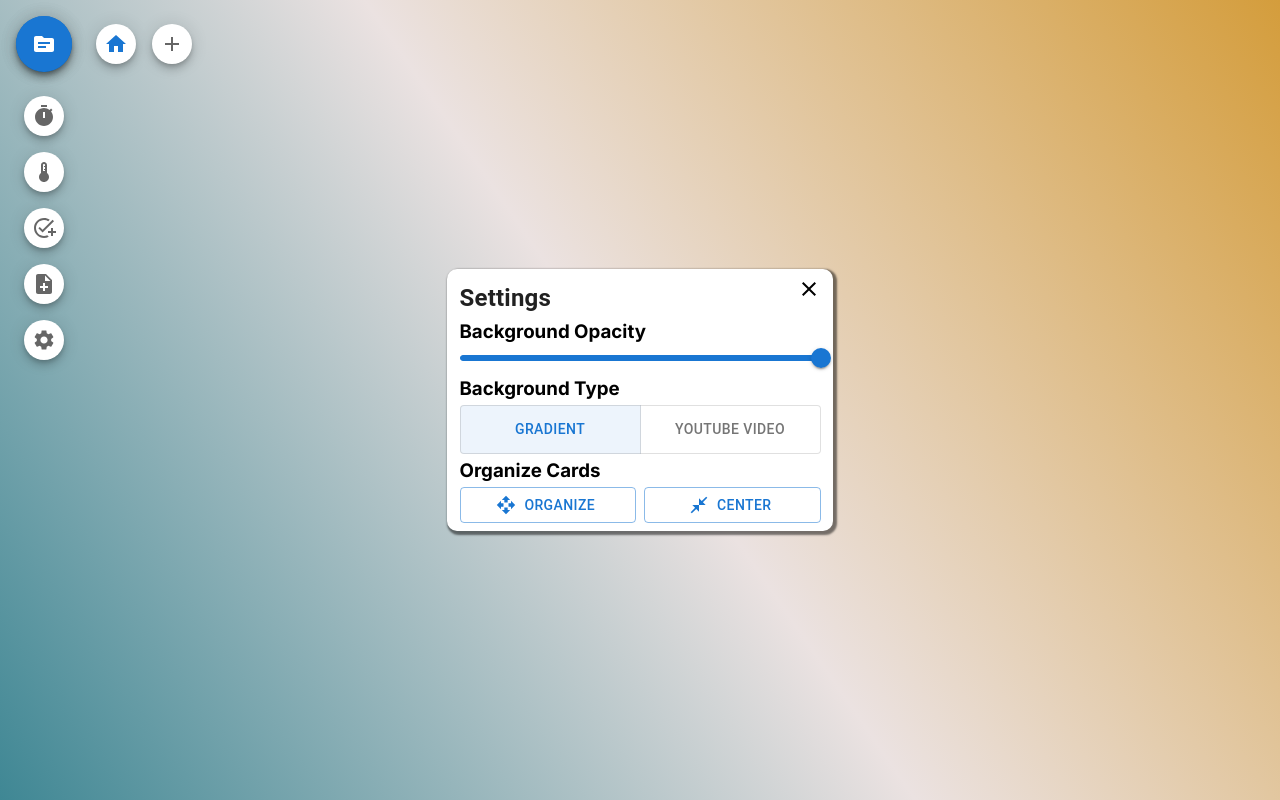
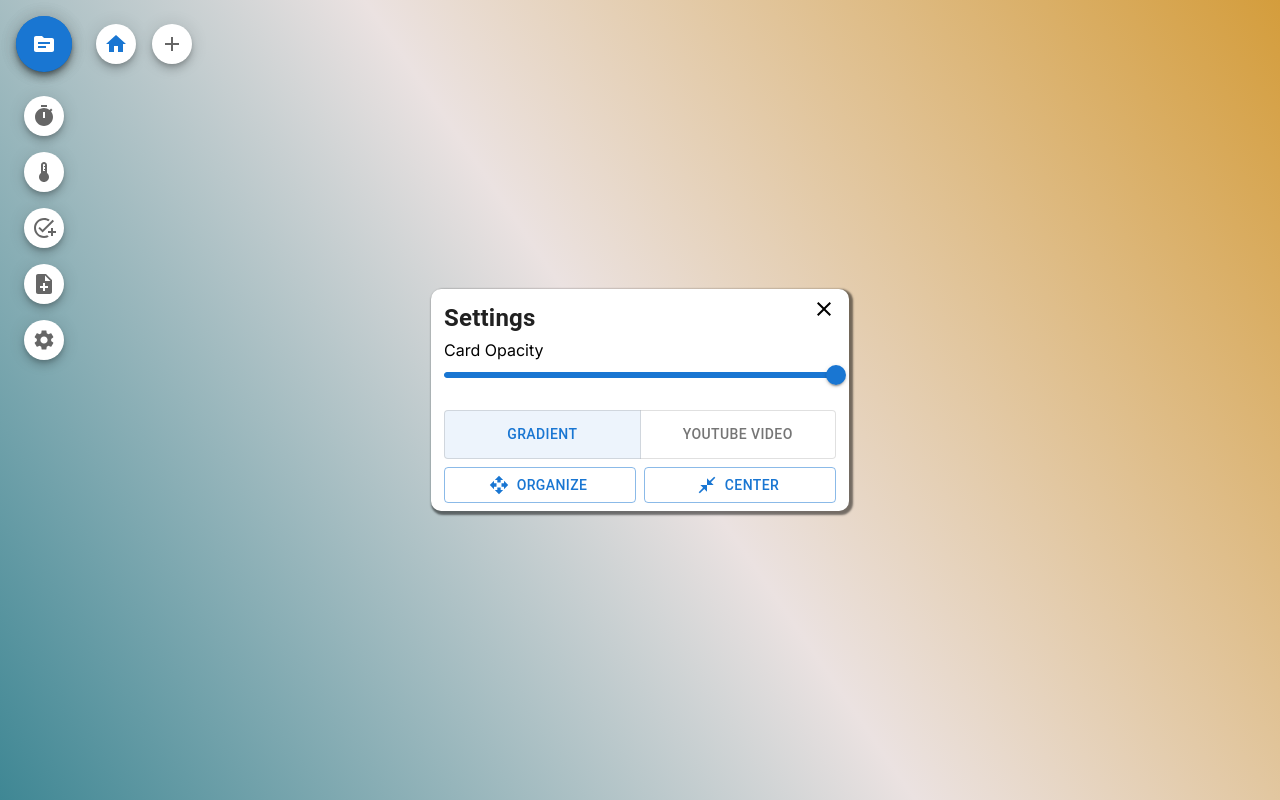
Before and after one commit to jramirez-codes/zen-work, a Next.js app: page / in a window 1280 px wide. Both pictures are taken after a click on the button 44 px from the left and 340 px from the top of the page. Built offline with nearby package versions, Linux system fonts and the light colour scheme.

Commit message:
new setting ui changes

```diff
--- a/src/app/components/settings/settings.js
+++ b/src/app/components/settings/settings.js
@@ -1,5 +1,5 @@
 import React from "react";
-import { TextField, Slider, ToggleButtonGroup, ToggleButton, Button, Grid } from "@mui/material";
+import { TextField, Slider, ToggleButtonGroup, ToggleButton, Button, Grid, Tooltip } from "@mui/material";
 import { useSelector, useDispatch } from 'react-redux'
 import { setDisplayUrl, updateYoutubeUrl, updateOpacity, updateBackgroundType, organizeCards, deleteState, groupCardsCenter } from '../../store/settingStore'
 import OpenWithIcon from '@mui/icons-material/OpenWith';
@@ -12,22 +12,10 @@ export default function Settings() {
   const dispatch = useDispatch()
   const currProject = useSelector(e=>e.settings.cacheName)
   return(
-    <div>
-      {/* BACKGROUND SETTINGS */}
-      {currBackgroundType === 'video'? (
-          <>
-            <h3 style={{marginBottom:7, marginTop:0}}>Background Video</h3>
-            <TextField
-            label="Youtube URL"
-            value={currURL}
-            onChange={(e)=>{dispatch(setDisplayUrl(e.target.value))}}
-            onBlur={()=>{dispatch(updateYoutubeUrl())}}
-            fullWidth
-            />
-          </>
-        ):(
-          <>
-            <h3 style={{marginBottom:0, marginTop:0}}>Background Opacity</h3>
+    <Grid container spacing={1} sx={{width:400}}>
+      {/* BACKGROUND TYPE */}
+      <Grid item xs={12} sm={12} md={12} lg={12}>
+        <p style={{margin:0}}>Card Opacity</p>
         <Slider
           max={1}
           min={0}
@@ -37,11 +25,22 @@ export default function Settings() {
           valueLabelDisplay="auto"
           onChange={(e)=>{dispatch(updateOpacity(e.target.value))}}
         />
-          </>
-      )}
-
+      </Grid>
+      <Grid item xs={12} sm={12} md={12} lg={12}>
+        {/* BACKGROUND SETTINGS */}
+        {currBackgroundType === 'video'? (
+          <TextField
+            label="Youtube URL"
+            value={currURL}
+            onChange={(e)=>{dispatch(setDisplayUrl(e.target.value))}}
+            onBlur={()=>{dispatch(updateYoutubeUrl())}}
+            fullWidth
+          />
+        ):null}
+      </Grid>
       {/* BACKGROUND TYPE */}
-      <h3 style={{marginBottom:5, marginTop:0}}>Background Type</h3>
+      <Grid item xs={12} sm={12} md={12} lg={12}>
+        <Tooltip title="Background Type" placement="top">
           <ToggleButtonGroup
             color="primary"
             varient="outlined"
@@ -53,25 +52,25 @@ export default function Settings() {
             <ToggleButton value="gradient">Gradient</ToggleButton>
             <ToggleButton value="video">Youtube Video</ToggleButton>
           </ToggleButtonGroup>
-
+        </Tooltip>
+      </Grid>
       {/* CARD ORGINIZATION */}
-      <h3 style={{marginBottom:5, marginTop:5}}>Organize Cards</h3>
-      <Grid container spacing={1}>
       <Grid item xs={6} sm={6} md={6} lg={6}>
+        <Tooltip title="Organize Cards" placement="left">
           <Button variant="outlined" fullWidth onClick={()=>{dispatch(organizeCards())}} startIcon={<OpenWithIcon/>}>Organize</Button>
+        </Tooltip>
       </Grid>
       <Grid item xs={6} sm={6} md={6} lg={6}>
+        <Tooltip title="Center Cards" placement="right">
           <Button variant="outlined" fullWidth onClick={()=>{dispatch(groupCardsCenter())}} startIcon={<CloseFullscreenIcon/>}>Center</Button>
+        </Tooltip>
       </Grid>
-      </Grid>
-
       {/* DELETING PROJECT */}
       {currProject !== 'my-zen-work-home'? (
-        <>
-          <h3 style={{marginBottom:5, marginTop:5}}>Delete Project</h3>
-          <Button variant="outlined" color={'error'} fullWidth onClick={()=>{dispatch(deleteState())}}>Delete</Button>
-        </>
+        <Grid item xs={12} sm={12} md={12} lg={12}>
+          <Button variant="outlined" color={'error'} fullWidth onClick={()=>{dispatch(deleteState())}}>Delete Project</Button>
+        </Grid>
       ):null}
-    </div>
+    </Grid>
   )
 }
```
Lines whose indentation alone changed are shown as unchanged.
